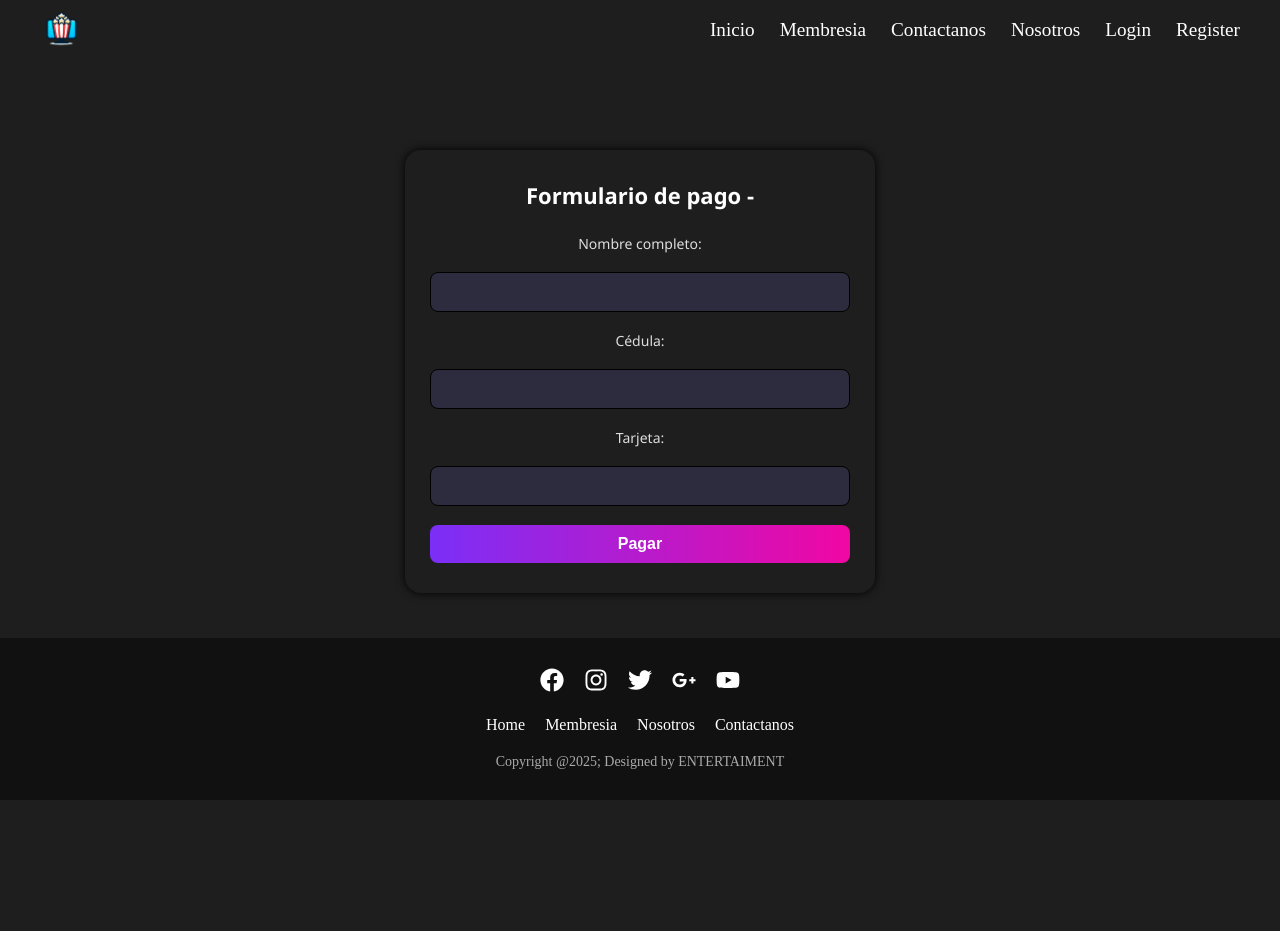
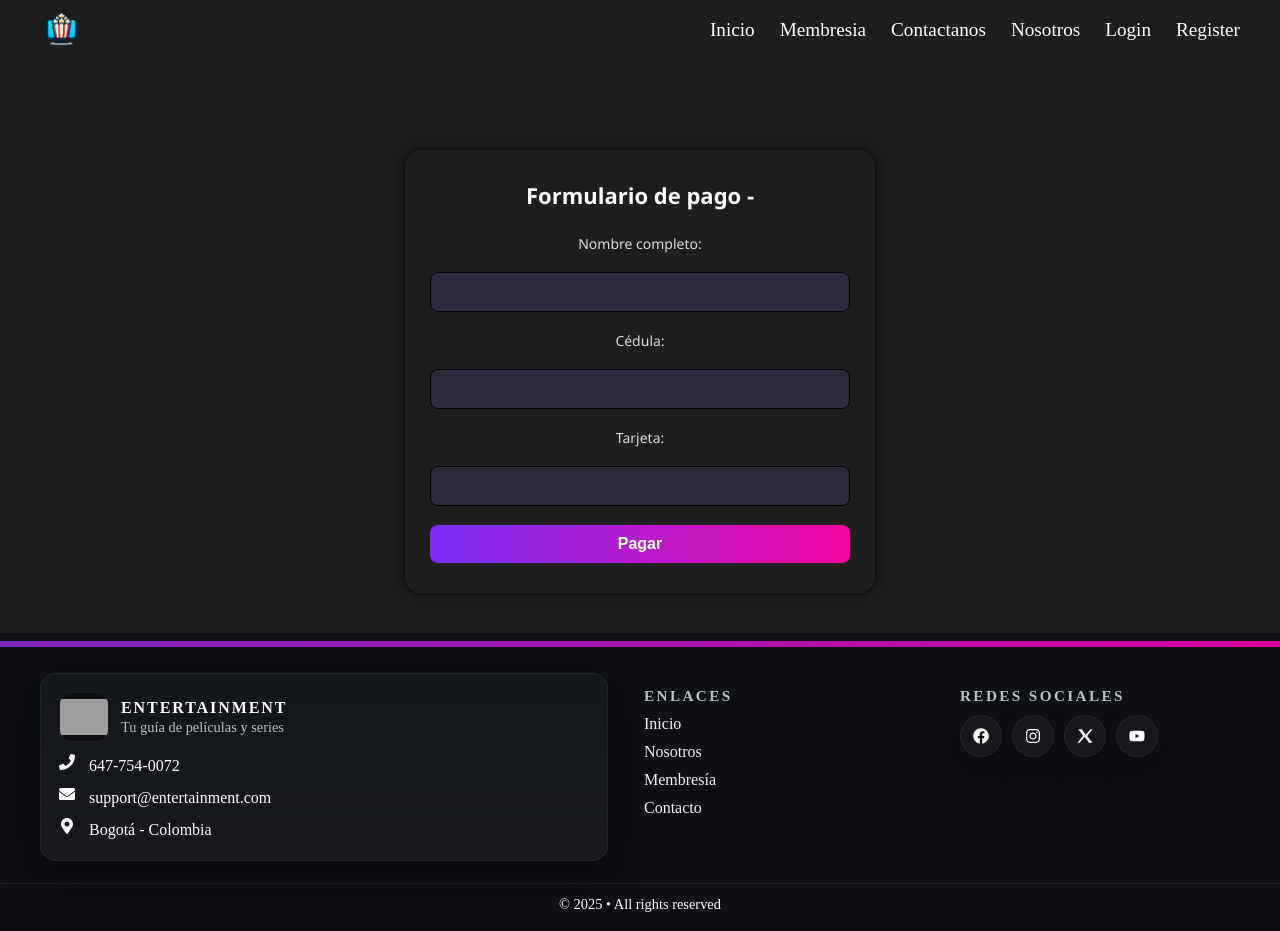
Before and after one commit to bedocerrarmigit/Enter-Front, a React (Vite) app: page /formulario in a window 1280 px wide. Before the commit the page ends 800 px from the top, so only its background shows below. Built offline with nearby package versions, Linux system fonts and the light colour scheme; grey boxes are pictures that could not be loaded.

Commit message:
Chore: Modificacion general del footer

```diff
--- a/src/Componentes/Footer/Footer.module.css
+++ b/src/Componentes/Footer/Footer.module.css
@@ -1,50 +1,158 @@
-.footer {
-  background-color: #111;
-  color: white;
-  text-align: center;
-  padding: 30px 20px;
+:root{
+  --bg: #0f1011;
+  --panel: #121315;
+  --text: #f1f2f4;
+  --muted: #b8c0cc;
+  --line: rgba(255,255,255,.06);
+  --brand1:#8e2de2;
+  --brand2:#ff00b8;
+  --accent:#ff6ea7;
+  --shadow: 0 14px 40px rgba(0,0,0,.35);
 }
 
-.socialIcons {
-  margin-bottom: 20px;
+.footer{
+  background: var(--bg);
+  color: var(--text);
+  padding-top: 8px;
 }
 
-.socialIcons svg {
-  font-size: 24px;
-  margin: 0 10px;
-  cursor: pointer;
+.topAccent{
+  height: 6px;
+  width: 100%;
+  background: linear-gradient(90deg, var(--brand1), var(--brand2));
+  opacity: .85;
 }
 
-.footerLinks {
-  list-style: none;
-  padding: 0;
-  display: flex;
-  justify-content: center;
-  gap: 20px;
-  flex-wrap: wrap;
-  margin-bottom: 20px;
+.grid{
+  max-width: 1200px;
+  margin: 26px auto 12px;
+  padding: 0 20px 10px;
+  display: grid;
+  gap: 32px;
+  grid-template-columns: 2fr 1fr 1fr;
 }
 
-.footerLinks li {
-  cursor: pointer;
+.brandCol{
+  background: linear-gradient(180deg, var(--panel), #17191d);
+  border: 1px solid var(--line);
+  border-radius: 16px;
+  padding: 18px;
+  box-shadow: var(--shadow);
 }
 
-.copy {
-  font-size: 14px;
-  color: #aaa;
+.brandRow{
+  display: flex;
+  align-items: center;
+  gap: 12px;
+  margin-bottom: 12px;
 }
-html, body, #root {
-  height: 100%;
+
+.logo{
+  width: 48px;
+  height: 48px;
+  object-fit: contain;
+  border-radius: 12px;
+  background: #0d0e11;
+  border: 1px solid var(--line);
+}
+
+.brandTitle{
+  margin: 0;
+  letter-spacing: .12rem;
+  font-size: 1rem;
+}
+.brandSubtitle{
+  margin: 2px 0 0;
+  color: var(--muted);
+  font-size: .9rem;
+}
+
+.contactList{
+  list-style: none;
+  margin: 10px 0 0;
+  padding: 0;
+  display: grid;
+  gap: 8px;
+}
+.contactList li{
+  display: grid;
+  grid-template-columns: 22px 1fr;
+  align-items: start;
+  gap: 8px;
+  color: var(--muted);
+  line-height: 1.5;
+}
+.contactIcon{ color: #c6cbe1; }
+
+.linksCol{
+  padding: 10px 4px;
+}
+.colTitle{
+  margin: 4px 0 10px;
+  font-size: .95rem;
+  letter-spacing: .15rem;
+  color: var(--muted);
+}
+.linksList{
+  list-style: none;
   margin: 0;
   padding: 0;
+  display: grid;
+  gap: 10px;
+}
+.linksList a{
+  color: var(--text);
+  text-decoration: none;
+  position: relative;
+  transition: color .2s ease;
+}
+.linksList a::after{
+  content:"";
+  position: absolute;
+  left: 0; bottom: -2px;
+  width: 0; height: 2px;
+  background: linear-gradient(90deg, var(--brand1), var(--brand2));
+  transition: width .25s ease;
+}
+.linksList a:hover{ color: #fff; }
+.linksList a:hover::after{ width: 90%; }
+
+.socialCol{ padding: 10px 4px; }
+.socialRow{
+  display: flex;
+  gap: 10px;
+  flex-wrap: wrap;
+}
+.socialBtn{
+  width: 40px; height: 40px;
+  display: grid; place-items: center;
+  border-radius: 999px;
+  color: #ffffff;
+  text-decoration: none;
+  background: #17181b;
+  border: 1px solid var(--line);
+  box-shadow: 0 10px 22px rgba(0,0,0,.35);
+  transition: transform .15s ease, box-shadow .15s ease, background .2s ease;
+}
+.socialBtn:hover{
+  transform: translateY(-2px);
+  box-shadow: 0 14px 28px rgba(255,0,184,.2);
+  background: linear-gradient(135deg, var(--brand1), var(--brand2));
 }
 
-.appContainer {
-  display: flex;
-  flex-direction: column;
-  min-height: 100vh;
+.bottomBar{
+  border-top: 1px solid var(--line);
+  margin-top: 12px;
+  padding: 12px 20px 18px;
+  text-align: center;
+  color: var(--muted);
+  font-size: .9rem;
 }
 
-.mainContent {
-  flex: 1;
+@media (max-width: 980px){
+  .grid{ grid-template-columns: 1fr 1fr; }
+  .brandCol{ grid-column: 1 / -1; }
 }
+@media (max-width: 620px){
+  .grid{ grid-template-columns: 1fr; }
+}
--- a/src/Componentes/Footer/index.jsx
+++ b/src/Componentes/Footer/index.jsx
@@ -1,25 +1,81 @@
+// src/Componentes/Footer/index.jsx
 import React from "react";
-import styles from './Footer.module.css';
-import { FaFacebook, FaInstagram, FaTwitter, FaGooglePlusG, FaYoutube } from 'react-icons/fa';
+import styles from "./Footer.module.css";
+import {
+  FaFacebook,
+  FaInstagram,
+  FaYoutube,
+  FaPhone,
+  FaEnvelope,
+  FaMapMarkerAlt,
+} from "react-icons/fa";
 import { Link } from "react-router-dom";
+
+const XIcon = (props) => (
+  <svg viewBox="0 0 24 24" width="18" height="18" fill="currentColor" aria-hidden="true" {...props}>
+    <path d="M3 3h4.7l5.34 7.47L19.24 3H22l-7.2 9.1L22 21h-4.7l-5.64-7.88L4.76 21H2l7.46-9.44L3 3z"/>
+  </svg>
+);
 
 const Footer = () => {
   return (
     <footer className={styles.footer}>
-      <div className={styles.socialIcons}>
-        <FaFacebook />
-        <FaInstagram />
-        <FaTwitter />
-        <FaGooglePlusG />
-        <FaYoutube />
+      <div className={styles.topAccent} aria-hidden />
+
+      <div className={styles.grid}>
+        <div className={styles.brandCol}>
+          <div className={styles.brandRow}>
+            <img
+              src="/logoPopcorn.png"
+              alt="Logo Entertainment"
+              className={styles.logo}
+            />
+            <div>
+              <h4 className={styles.brandTitle}>ENTERTAINMENT</h4>
+              <p className={styles.brandSubtitle}>Tu guía de películas y series</p>
+            </div>
+          </div>
+
+          <ul className={styles.contactList}>
+            <li>
+              <FaPhone className={styles.contactIcon} />
+              <span>647-754-0072</span>
+            </li>
+            <li>
+              <FaEnvelope className={styles.contactIcon} />
+              <span>support@entertainment.com</span>
+            </li>
+            <li>
+              <FaMapMarkerAlt className={styles.contactIcon} />
+              <span>Bogotá - Colombia</span>
+            </li>
+          </ul>
+        </div>
+
+        <div className={styles.linksCol}>
+          <h4 className={styles.colTitle}>ENLACES</h4>
+          <ul className={styles.linksList}>
+            <li><Link to="/Inicio">Inicio</Link></li>
+            <li><Link to="/Nosotros">Nosotros</Link></li>
+            <li><Link to="/Membresia">Membresía</Link></li>
+            <li><Link to="/Contactanos">Contacto</Link></li>
+          </ul>
+        </div>
+
+        <div className={styles.socialCol}>
+          <h4 className={styles.colTitle}>REDES SOCIALES</h4>
+          <div className={styles.socialRow}>
+            <a href="#" aria-label="Facebook" className={styles.socialBtn}><FaFacebook /></a>
+            <a href="#" aria-label="Instagram" className={styles.socialBtn}><FaInstagram /></a>
+            <a href="#" aria-label="X (Twitter)" className={styles.socialBtn}><XIcon /></a>
+            <a href="#" aria-label="YouTube" className={styles.socialBtn}><FaYoutube /></a>
+          </div>
+        </div>
       </div>
-      <ul className={styles.footerLinks}>
-        <Link to="/Inicio"> Home</Link>
-        <Link to="/Membresia"> Membresia</Link>
-        <Link to="/Nosotros"> Nosotros</Link>
-        <Link to="/Contactanos"> Contactanos</Link>
-      </ul>
-      <p className={styles.copy}>Copyright @2025; Designed by ENTERTAIMENT</p>
+
+      <div className={styles.bottomBar}>
+        <span>© {new Date().getFullYear()} • All rights reserved</span>
+      </div>
     </footer>
   );
 };
```
